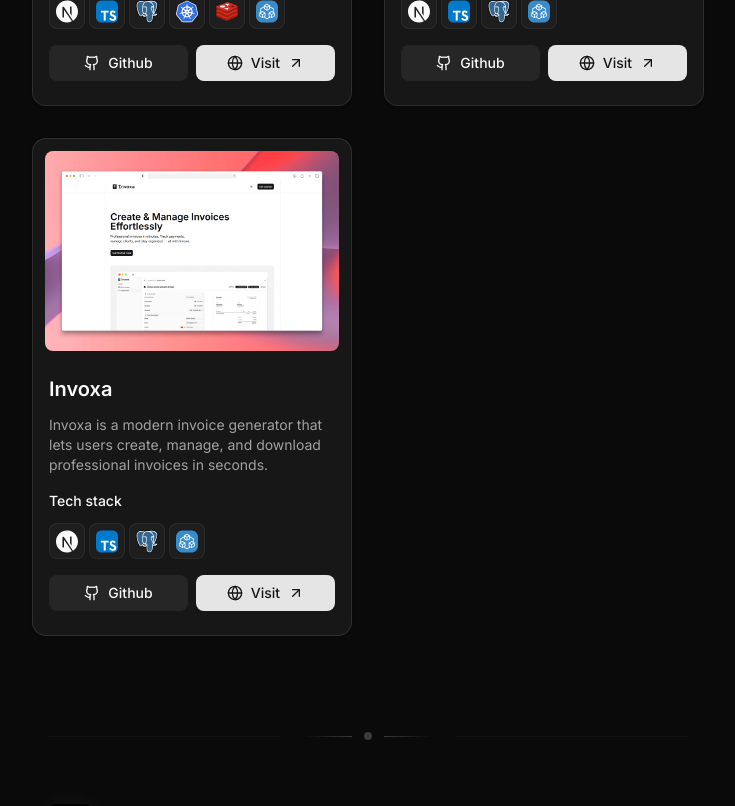
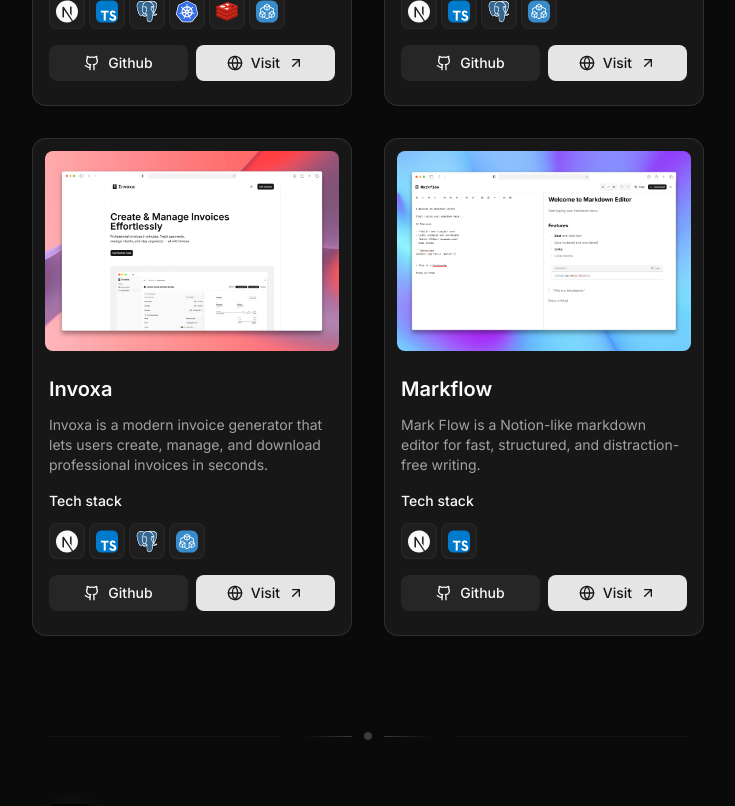
Before and after one commit to RadheyMugdal/Portfolio, a Next.js app: page /projects in a window 1280 px wide. Shown: the part 640-1446 px from the top of the page, without its empty margins (272-1007 px from the left). Built offline with nearby package versions, Linux system fonts and the light colour scheme.

Commit message:
feat: add Markflow project with description, tech stack, and thumbnail image

```diff
--- a/data/projects.tsx
+++ b/data/projects.tsx
@@ -86,5 +86,25 @@
             },
         ]
 
+    },
+    {
+        id:"4",
+        name:"Markflow",
+        description:"Mark Flow is a Notion-like markdown editor for fast, structured, and distraction-free writing.",
+        githubUrl:"https://github.com/RadheyMugdal/markflow",
+        thumbnailUrl:"/projects/markflow.png",
+        webUrl:"https://markflow-qe2b.vercel.app",
+        tech_stack:[
+             {
+                name: "Next.js",
+                icon: <svg xmlns="http://www.w3.org/2000/svg" width="25" height="25" viewBox="0 0 512 512"><path fill="currentColor" d="M386.399 35.508C217.06-64.061 1.885 57.55.012 253.882c-1.828 191.716 201.063 315.545 370.02 231.163L185.56 213.636v167.997c0 18.614-35.619 18.614-35.619 0V156.421c0-14.776 27.448-15.989 35.226-3.145L395.43 470.572c157.95-101.737 155.817-338.136-9.031-435.064zm-23.756 317.939L326.91 298.87V149.458c0-13.932 35.732-13.932 35.732 0v203.989z" /></svg>
+            },
+            {
+                name: "Typescript",
+                icon: <svg xmlns="http://www.w3.org/2000/svg" width="25" height="25" viewBox="0 0 256 256"><g fill="none"><rect width="256" height="256" fill="#007ACC" rx="60" /><path fill="#fff" d="m56.611 128.849l-.081 10.484h33.32v94.679h23.57v-94.679h33.32v-10.281c0-5.689-.121-10.443-.284-10.565c-.122-.162-20.399-.244-44.983-.203l-44.739.122l-.122 10.443Zm149.956-10.741c6.501 1.626 11.459 4.511 16.01 9.224c2.357 2.52 5.851 7.112 6.136 8.209c.081.325-11.053 7.802-17.798 11.987c-.244.163-1.22-.894-2.317-2.519c-3.291-4.795-6.745-6.868-12.028-7.233c-7.761-.529-12.759 3.535-12.718 10.321c0 1.991.284 3.169 1.097 4.795c1.706 3.535 4.876 5.648 14.832 9.955c18.326 7.884 26.168 13.085 31.045 20.48c5.445 8.249 6.664 21.415 2.966 31.208c-4.063 10.646-14.141 17.879-28.323 20.277c-4.388.772-14.791.65-19.504-.203c-10.281-1.829-20.033-6.908-26.047-13.572c-2.357-2.601-6.949-9.387-6.664-9.875c.121-.162 1.178-.812 2.356-1.503c1.138-.65 5.446-3.129 9.509-5.486l7.355-4.267l1.544 2.276c2.154 3.291 6.867 7.802 9.712 9.305c8.167 4.308 19.383 3.698 24.909-1.259c2.357-2.154 3.332-4.389 3.332-7.68c0-2.967-.366-4.267-1.91-6.502c-1.991-2.844-6.054-5.242-17.595-10.24c-13.206-5.689-18.895-9.224-24.096-14.832c-3.007-3.25-5.852-8.452-7.03-12.8c-.975-3.616-1.219-12.678-.447-16.335c2.722-12.759 12.353-21.658 26.25-24.3c4.511-.853 14.994-.528 19.424.569Z" /></g></svg>
+            },
+        ]
+
     }
+
 ]
```
Also changed, not shown: public/projects/markflow.png (added).
